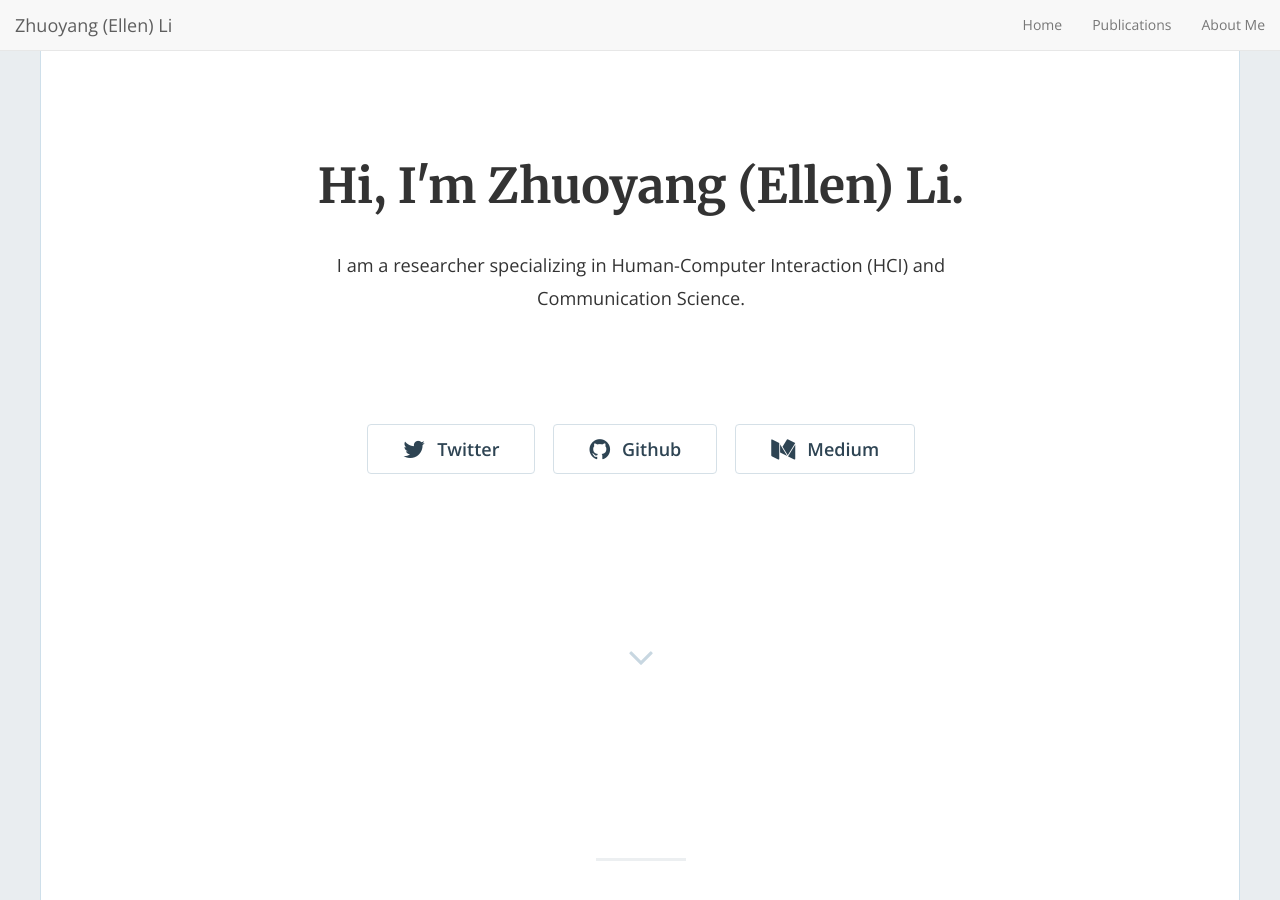
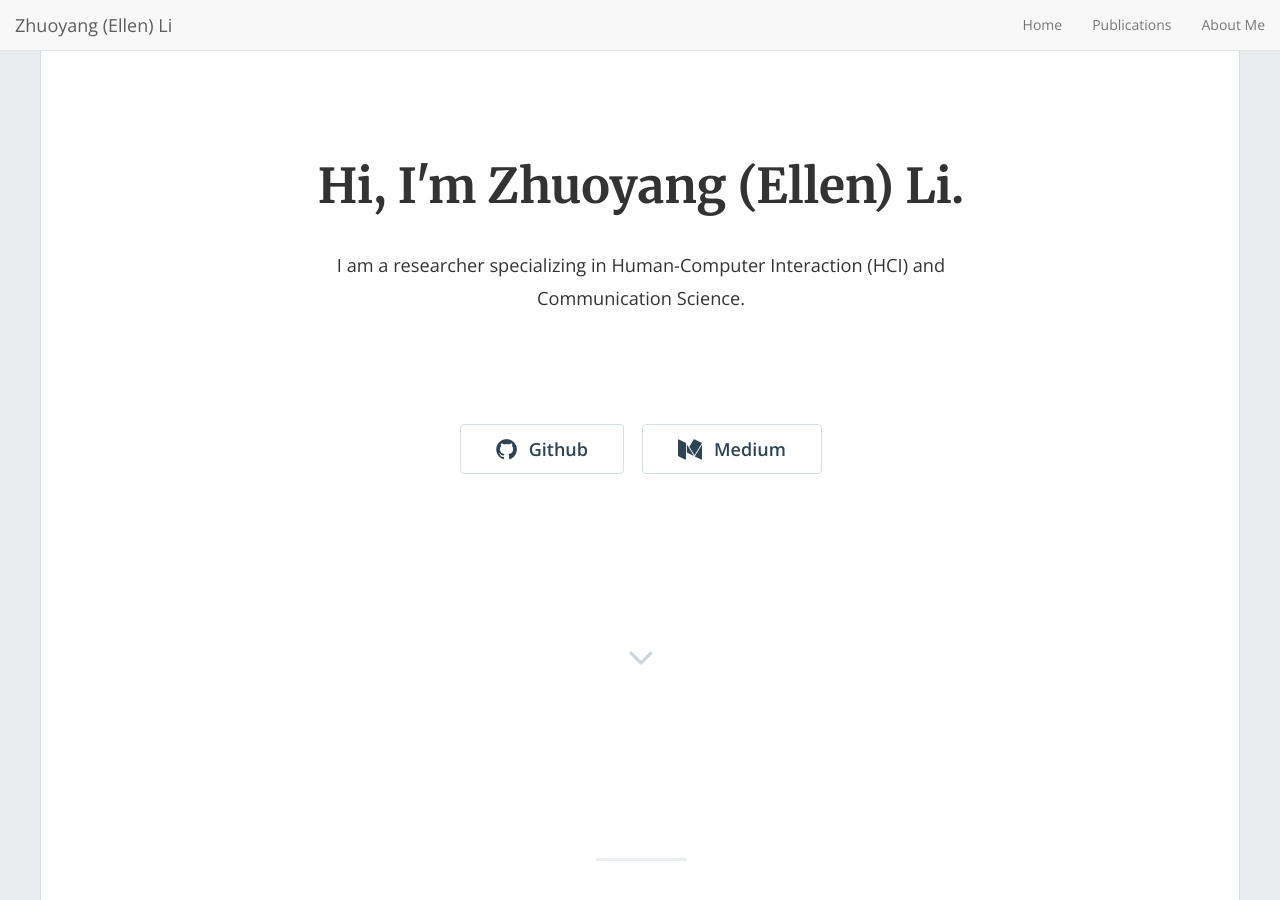
Before and after one commit to jamigibbs/phantom, a Jekyll site: the page built from index.html, in a window 1280 px wide and 900 px high. Built offline with Jekyll 4.4.1, drawn with Linux system fonts in a browser that asks for light colours; nearby versions of some CDN libraries; the list of posts is cut into pages by our own code.

Commit message:
Update home-hero.html

```diff
--- a/_includes/home-hero.html
+++ b/_includes/home-hero.html
@@ -27,9 +27,6 @@
 
           <div class="hero-buttons">
 
-            {% if site.twitter_username != '' %}
-              <a href="https://twitter.com/{{ site.twitter_username }}"><button class="btn btn-default btn-lg"><i class="fa fa-twitter fa-lg"></i>Twitter</button></a>
-            {% endif %}
             {% if site.github_username != '' %}
               <a href="https://github.com/{{ site.github_username }}"><button class="btn btn-default btn-lg"><i class="fa fa-github fa-lg"></i>Github</button></a>
             {% endif %}
```
